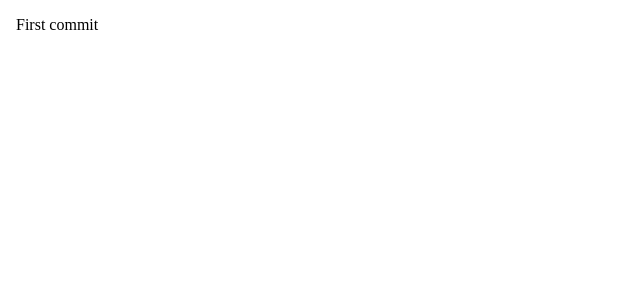
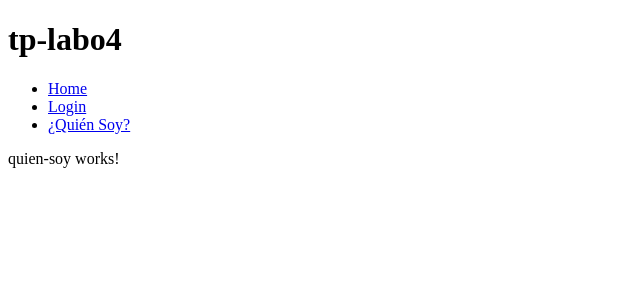
Before and after one commit to LeandroEgea/tp-labo4, an Angular app: page /quien-soy in a window 1280 px wide. Before the commit this address led to /. Shown: the top 300 px of the page, without its empty margins (0-640 px from the left). Built offline with nearby package versions, Linux system fonts and the light colour scheme.

Commit message:
add components (q-soy, home, login) and routing for them

```diff
--- a/src/app/app-routing.module.ts
+++ b/src/app/app-routing.module.ts
@@ -1,11 +1,18 @@
 import { NgModule } from '@angular/core';
 import { Routes, RouterModule } from '@angular/router';
+import { HomeComponent } from './components/home/home.component';
+import { LoginComponent } from './components/login/login.component';
+import { QuienSoyComponent } from './components/quien-soy/quien-soy.component';
 
-
-const routes: Routes = [];
+const routes: Routes = [
+  { path: '', component: HomeComponent },
+  { path: 'login', component: LoginComponent },
+  { path: 'quien-soy', component: QuienSoyComponent },
+  { path: '**', component: HomeComponent },
+];
 
 @NgModule({
   imports: [RouterModule.forRoot(routes)],
-  exports: [RouterModule]
+  exports: [RouterModule],
 })
-export class AppRoutingModule { }
+export class AppRoutingModule {}
--- a/src/app/app.component.html
+++ b/src/app/app.component.html
@@ -1,12 +1,17 @@
-<!DOCTYPE html>
-<html lang="en">
-  <head>
-    <meta charset="UTF-8" />
-    <meta http-equiv="X-UA-Compatible" content="IE=edge" />
-    <meta name="viewport" content="width=device-width, initial-scale=1.0" />
-    <title>Document</title>
-  </head>
-  <body>
-    <p>First commit</p>
-  </body>
-</html>
+<h1>{{ title }}</h1>
+
+<nav>
+  <ul>
+    <li>
+      <a [routerLink]="['']">Home</a>
+    </li>
+    <li>
+      <a [routerLink]="['/login']">Login</a>
+    </li>
+    <li>
+      <a [routerLink]="['/quien-soy']">¿Quién Soy?</a>
+    </li>
+  </ul>
+</nav>
+
+<router-outlet></router-outlet>
--- /dev/null
+++ b/src/app/components/home/home.component.html
@@ -0,0 +1 @@
+<p>home works!</p>
--- /dev/null
+++ b/src/app/components/home/home.component.ts
@@ -0,0 +1,15 @@
+import { Component, OnInit } from '@angular/core';
+
+@Component({
+  selector: 'app-home',
+  templateUrl: './home.component.html',
+  styleUrls: ['./home.component.css']
+})
+export class HomeComponent implements OnInit {
+
+  constructor() { }
+
+  ngOnInit(): void {
+  }
+
+}
--- /dev/null
+++ b/src/app/components/login/login.component.html
@@ -0,0 +1 @@
+<p>login works!</p>
--- /dev/null
+++ b/src/app/components/login/login.component.ts
@@ -0,0 +1,15 @@
+import { Component, OnInit } from '@angular/core';
+
+@Component({
+  selector: 'app-login',
+  templateUrl: './login.component.html',
+  styleUrls: ['./login.component.css']
+})
+export class LoginComponent implements OnInit {
+
+  constructor() { }
+
+  ngOnInit(): void {
+  }
+
+}
--- /dev/null
+++ b/src/app/components/quien-soy/quien-soy.component.html
@@ -0,0 +1 @@
+<p>quien-soy works!</p>
--- /dev/null
+++ b/src/app/components/quien-soy/quien-soy.component.ts
@@ -0,0 +1,15 @@
+import { Component, OnInit } from '@angular/core';
+
+@Component({
+  selector: 'app-quien-soy',
+  templateUrl: './quien-soy.component.html',
+  styleUrls: ['./quien-soy.component.css']
+})
+export class QuienSoyComponent implements OnInit {
+
+  constructor() { }
+
+  ngOnInit(): void {
+  }
+
+}
```
Also changed, not shown: src/app/app.module.ts (+7 -1 lines), src/app/components/home/home.component.css (added), src/app/components/login/login.component.css (added), src/app/components/quien-soy/quien-soy.component.css (added).
